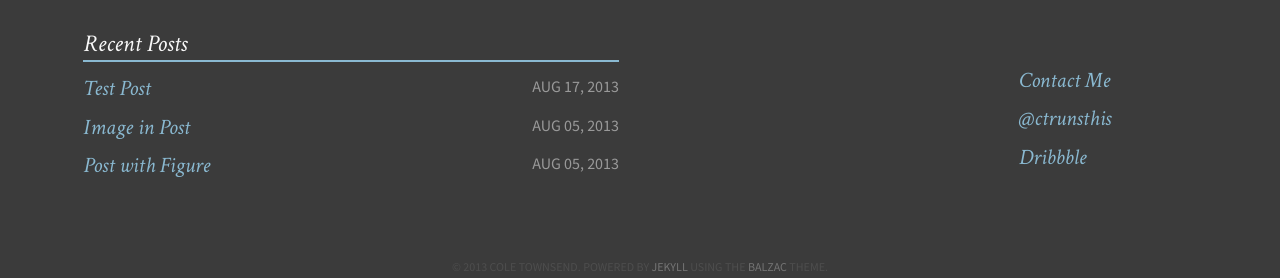
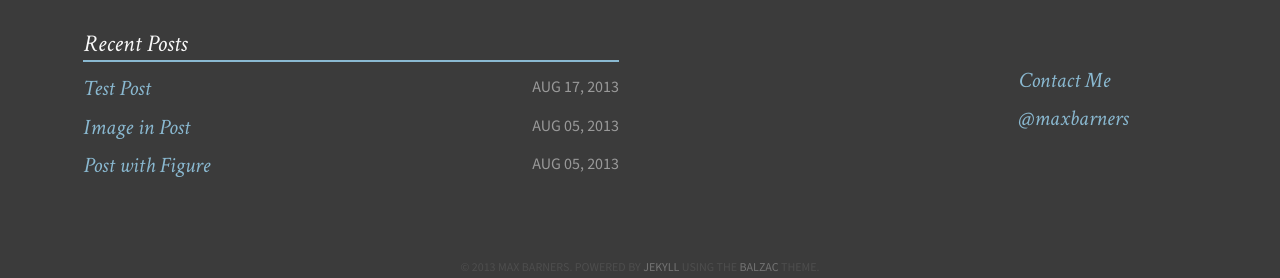
Before and after one commit to SteveBarnett/Bullet-Hell, a Jekyll site: the page built from index.md, in a window 1280 px wide and 900 px high, scrolled down 738 px. Shown: the part 619-897 px from the top of the window. Built offline with Jekyll 4.4.1, drawn with Linux system fonts in a browser that asks for light colours; some of the changed lines change nothing that is shown; some of the changed text lies outside the part shown.

Commit message:
Updated config

```diff
--- a/_config.yml
+++ b/_config.yml
@@ -1,37 +1,25 @@
-title:            Balzac
-tagline:          A beautiful theme.
-description:      Describe your website.
+title:            Bullet Hell
+tagline:          One bullet at a time.
+description:      Brief game reviews by Max Barners.
 #Comment out url when working locally to resolve base urls correctly
-url: http://jekyll.gtat.me
+# url: http://bullet-hell.co.za
 
 # Owner/author information
 owner:
-  name:           Cole Townsend
-  avatar:         avatar.png
-  bio:            "Aesthete & Athlete"
-  email:          cole@coletownsend.com
-  twitter:        ctrunsthis
-  github:         coletownsend
-  instagram:      ctrunsthis
-  dribbble:       coletownsend
-  disqus:         balzac
-  # Plug in your disqus shortname!
-
+  name:           Max Barners
+  avatar:         square_barners.jpg
+  bio:            "Web Site Maker, Picture Taker, (Ex) Shop Maintainer, Avid Gamer. Max Barners is just my stage name."
+  email:          max@maxbarners.com
+  twitter:        maxbarners
 
 # Links to include in top navigation
 # For external links add external: true
 links:
   - title: About
     url: /about
-  - title: Github
-    url: https://github.com/ColeTownsend/Balzac-for-Jekyll
-    external: true
-  - title: Cole Who?
-    url: http://coletownsend.com
-    external: true
 
 # http://en.wikipedia.org/wiki/List_of_tz_database_time_zones
-timezone:    America/New_York
+timezone:    Africa/Johannesburg
 future:      true
 pygments:    true
 markdown:    kramdown
```
